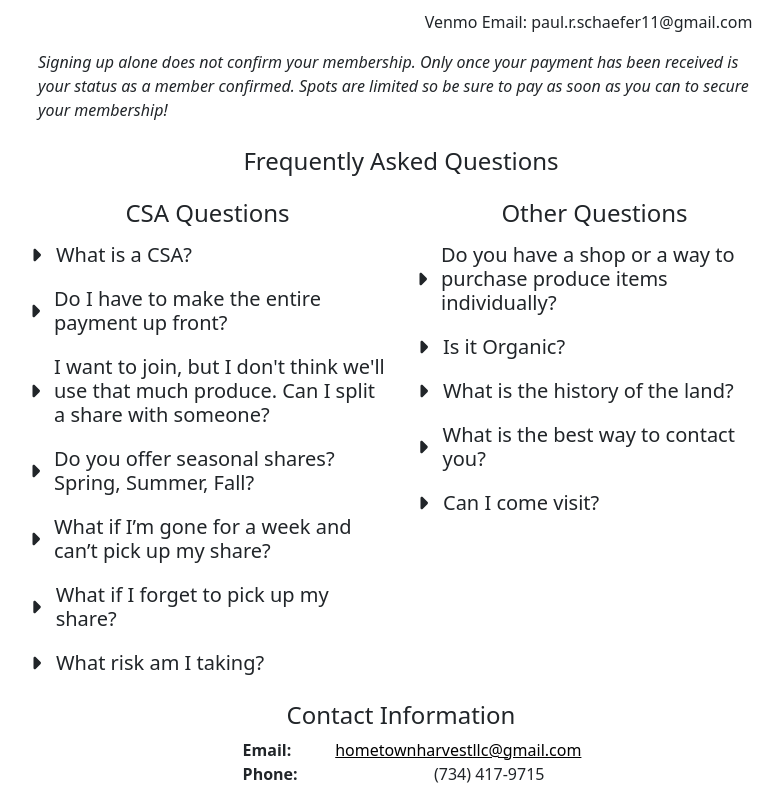
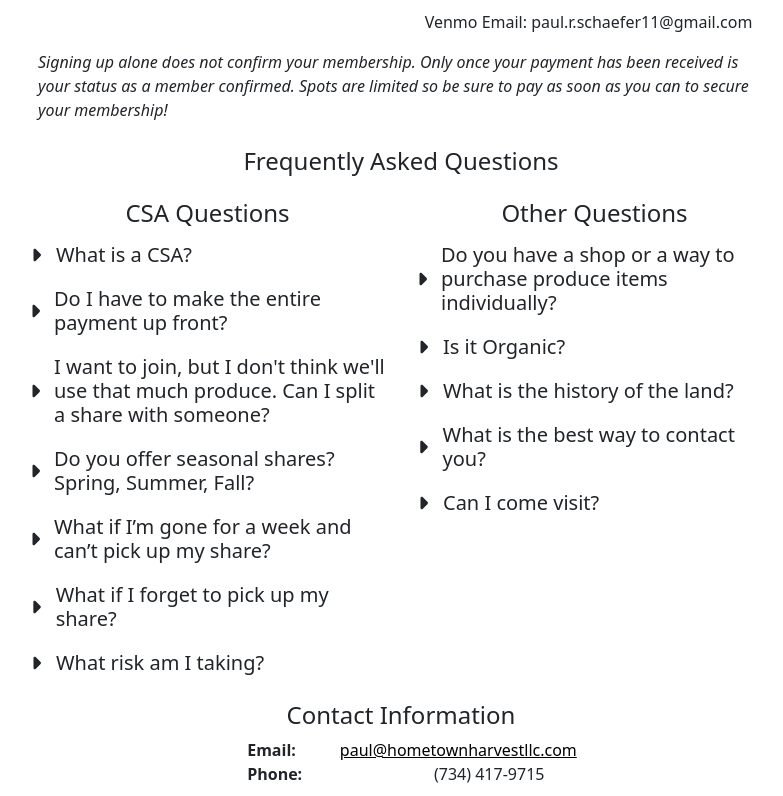
Before and after one commit to Pschaefer18/hometown-harvest-site, a Next.js app: page /register in a window 1280 px wide. Shown: the part 1355-2151 px from the top of the page, without its empty margins (239-1022 px from the left). Built offline with nearby package versions, Linux system fonts and the light colour scheme.

Commit message:
changed email from hometownharvestllc@gmail.com to paul@hometownharvestllc.com

```diff
--- a/pages/register.js
+++ b/pages/register.js
@@ -412,7 +412,7 @@ export default function register() {
             Email:
           </div>
           <div class="value col">
-            <a href="mailto:hometownharvestllc@gmail.com">hometownharvestllc@gmail.com</a>
+            <a href="mailto:paul@hometownharvestllc.com">paul@hometownharvestllc.com</a>
           </div>
         </div>
         <div class="row">
--- a/pages/register/confirmation-page.js
+++ b/pages/register/confirmation-page.js
@@ -35,7 +35,7 @@ export default function confirmationPage() {
         </div>
       </div>
       <h6>If you decide to cancel your membership</h6>
-      <p>please email hometownharvestllc@gmail.com</p>
+      <p>please email paul@hometownharvestllc.com</p>
     </div>
     )
 }
--- a/src/FAQs.js
+++ b/src/FAQs.js
@@ -62,7 +62,7 @@ const FAQs = [
     },
     {
       question: "What is the best way to contact you?",
-      answer: "If it's a timely or important matter regarding your share pickup or delivery, please call or text Paul at (734)-417-9715. Otherwise you can email hometownharvestllc@gmail.com, we just may not see it right away. If we don't respond to an important email, just call or text.",
+      answer: "If it's a timely or important matter regarding your share pickup or delivery, please call or text Paul at (734)-417-9715. Otherwise you can email paul@hometownharvestllc.com, we just may not see it right away. If we don't respond to an important email, just call or text.",
       id: 10
     },
     {
--- a/src/app/page.js
+++ b/src/app/page.js
@@ -391,7 +391,7 @@ export default function Home() {
             Email:
             </div>
             <div class="col-2 value">
-              <a href="mailto:hometownharvestllc@gmail.com">hometownharvestllc@gmail.com</a>
+              <a href="mailto:paul@hometownharvestllc.com">paul@hometownharvestllc.com</a>
             </div>
           </div>
           <div class="row">
```
